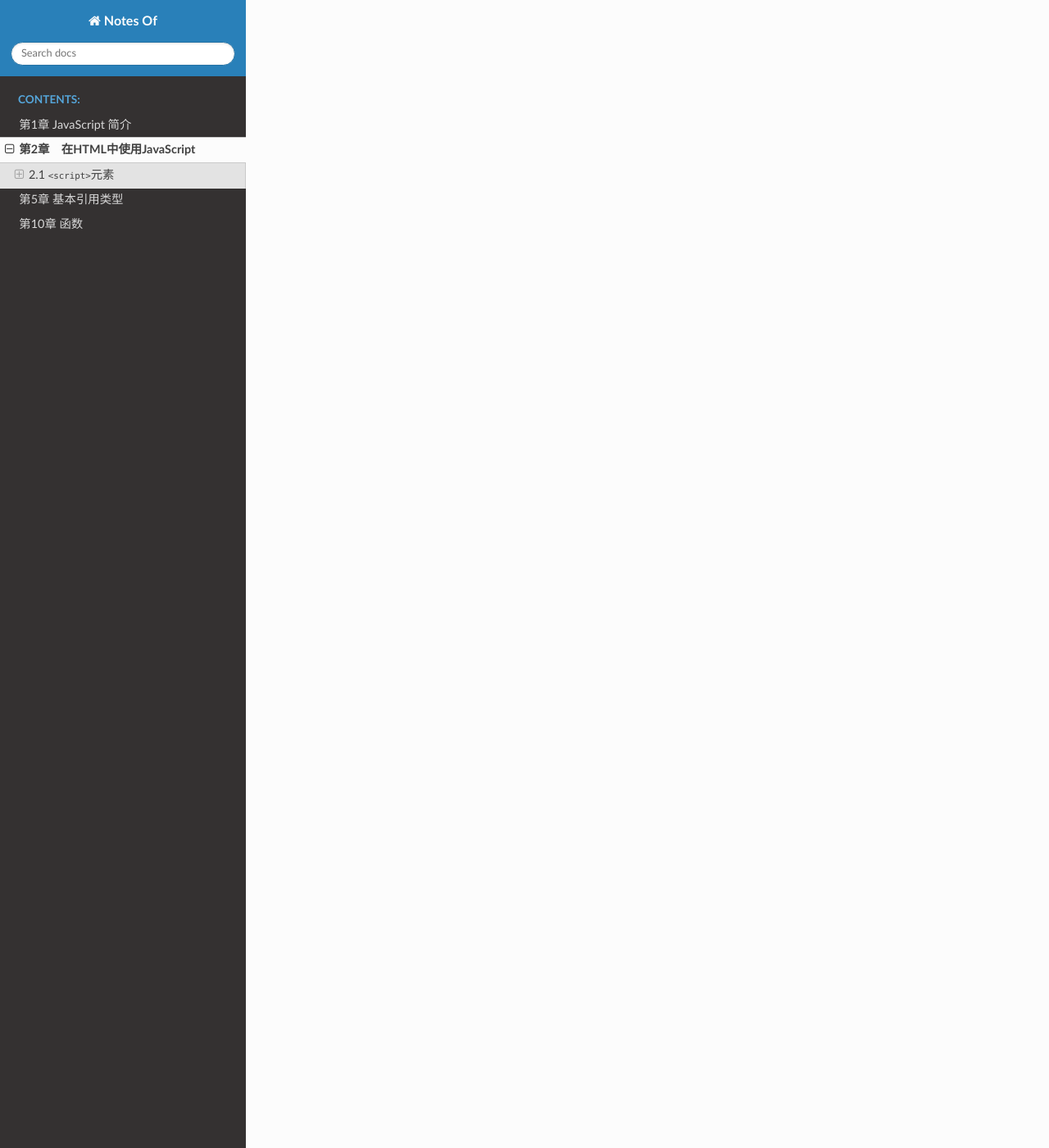
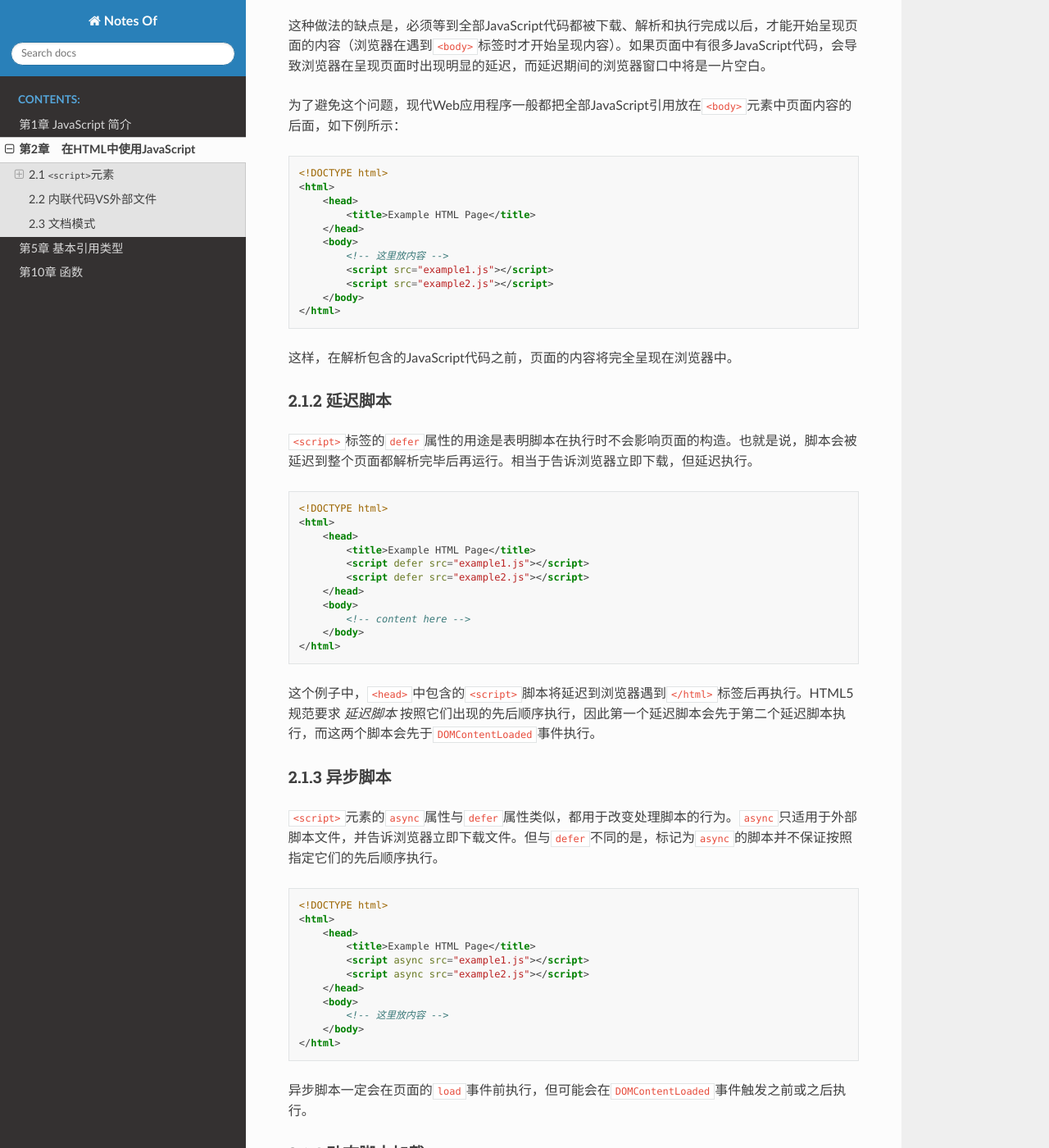
Before and after one commit to filefi/NotesOfProfessional-JavaScript-for-Web-Developers, a Sphinx documentation site: the page built from source/Chapter2-JavaScript_in_HTML.md, in a window 1280 px wide and 1400 px high, scrolled down 2114 px. Shown: the whole window at 82% size. Built offline with Sphinx 7.4.7 and the Read the Docs theme 2.0.0, drawn with Linux system fonts in a browser that asks for light colours; some of the changed text lies outside the part shown.

````diff
--- a/source/Chapter2-JavaScript_in_HTML.md
+++ b/source/Chapter2-JavaScript_in_HTML.md
@@ -47,3 +47,115 @@
 无论如何包含代码，只要不存在`defer`和`async`属性，浏览器都会按照`<script>`元素在页面中出现的先后顺序对它们**依次**进行解析。
 
 ### 2.1.1 标签的位置
+
+`<script>`标签的放置位置通常有2个：
+
+- 所有`<script>`元素都应该放在页面的`<head>`元素中；
+- 把全部JavaScript引用放在`<body>`元素中页面内容的后面；
+
+按照传统的做法，所有`<script>`元素都应该放在页面的`<head>`元素中，例如：
+
+```html
+<!DOCTYPE html>
+<html>
+	<head>
+		<title>Example HTML Page</title>
+        <script src="example1.js"></script>
+        <script src="example2.js"></script>
+    </head>
+    <body>
+		<!-- 这里放内容 -->
+    </body>
+</html>
+```
+
+这种做法的缺点是，必须等到全部JavaScript代码都被下载、解析和执行完成以后，才能开始呈现页面的内容（浏览器在遇到`<body>`标签时才开始呈现内容）。如果页面中有很多JavaScript代码，会导致浏览器在呈现页面时出现明显的延迟，而延迟期间的浏览器窗口中将是一片空白。
+
+为了避免这个问题，现代Web应用程序一般都把全部JavaScript引用放在`<body>`元素中页面内容的后面，如下例所示：
+
+```html
+<!DOCTYPE html>
+<html>
+    <head>
+        <title>Example HTML Page</title>
+    </head>
+    <body>
+        <!-- 这里放内容 -->
+        <script src="example1.js"></script>
+        <script src="example2.js"></script>
+    </body>
+</html>
+```
+
+这样，在解析包含的JavaScript代码之前，页面的内容将完全呈现在浏览器中。
+
+### 2.1.2 延迟脚本
+`<script>`标签的`defer`属性的用途是表明脚本在执行时不会影响页面的构造。也就是说，脚本会被延迟到整个页面都解析完毕后再运行。相当于告诉浏览器立即下载，但延迟执行。
+
+```html
+<!DOCTYPE html>
+<html>
+    <head>
+        <title>Example HTML Page</title>
+        <script defer src="example1.js"></script>
+        <script defer src="example2.js"></script>
+    </head>
+    <body>
+        <!-- content here -->
+    </body>
+</html>
+```
+
+这个例子中，`<head>`中包含的`<script>`脚本将延迟到浏览器遇到`</html>`标签后再执行。HTML5规范要求 *延迟脚本* 按照它们出现的先后顺序执行，因此第一个延迟脚本会先于第二个延迟脚本执行，而这两个脚本会先于`DOMContentLoaded`事件执行。
+
+### 2.1.3 异步脚本
+`<script>`元素的`async`属性与`defer`属性类似，都用于改变处理脚本的行为。`async`只适用于外部脚本文件，并告诉浏览器立即下载文件。但与`defer`不同的是，标记为`async`的脚本并不保证按照指定它们的先后顺序执行。
+
+```html
+<!DOCTYPE html>
+<html>
+    <head>
+        <title>Example HTML Page</title>
+        <script async src="example1.js"></script>
+        <script async src="example2.js"></script>
+    </head>
+    <body>
+        <!-- 这里放内容 -->
+    </body>
+</html>
+```
+
+异步脚本一定会在页面的`load`事件前执行，但可能会在`DOMContentLoaded`事件触发之前或之后执行。
+
+### 2.1.4 动态脚本加载
+
+并不是只能使用静态`<script>`标签来获取脚本资源。JavaScript可以使用DOM API来动态添加`<script>`元素，并加载`<script>`元素所指定的资源。
+
+```js
+let script = document.createElement('script');
+script.src = 'gibberish.js';
+document.head.appendChild(script);
+```
+
+直到将`HTMLElement`被附加到DOM，此脚本本身运行时才会生成此资源请求。默认情况下，使用这种方式创建的脚本是异步的。然而，这可能会带来问题，因为不是所有浏览器都支持异步脚本请求。因此，要统一动态脚本加载行为，可以显式地将标签标记为同步：
+
+```js
+let script = document.createElement('script');
+script.src = 'gibberish.js';
+script.async = false;
+document.head.appendChild(script);
+```
+
+
+
+## 2.2 内联代码VS外部文件
+
+并不存在必须使用外部文件的硬性规定，但使用外部文件具有如下优点：
+
+- **可维护性**：遍及不同HTML页面的JavaScript会造成维护问题。但把所有JavaScript文件都放在一个文件夹中，开发人员因此也能够在不触及HTML标记的情况下，集中精力编辑JavaScript代码。
+- **可缓存**：浏览器能够根据具体的设置，缓存链接的所有外部JavaScript文件。也就是说，如果有两个页面都使用同一个文件，那么这个文件只需下载一次。
+- **适应未来**：通过外部文件来包含JavaScript无须使用前面提到XHTML或注释hack。HTML和XHTML包含外部文件的语法是相同的。
+
+
+
+## 2.3 文档模式
````
